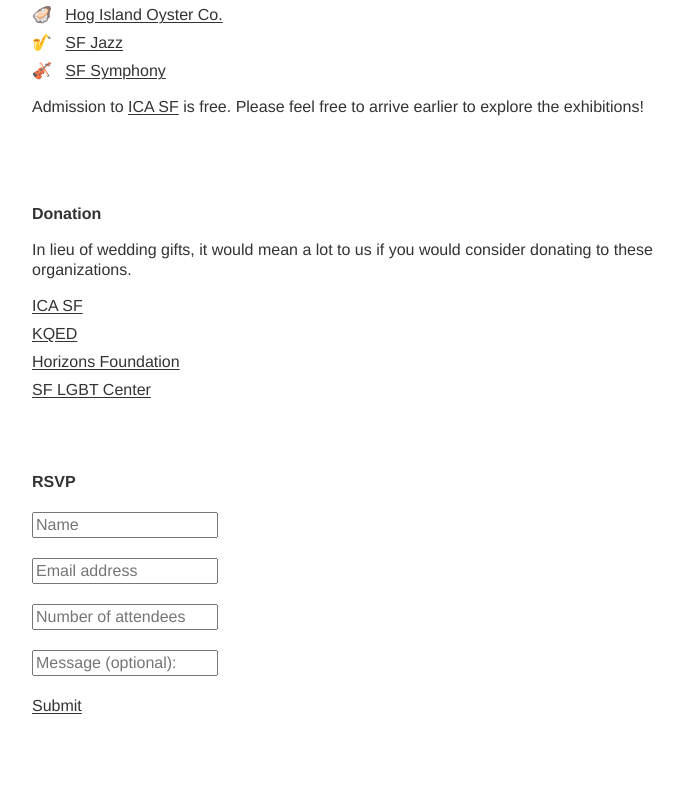
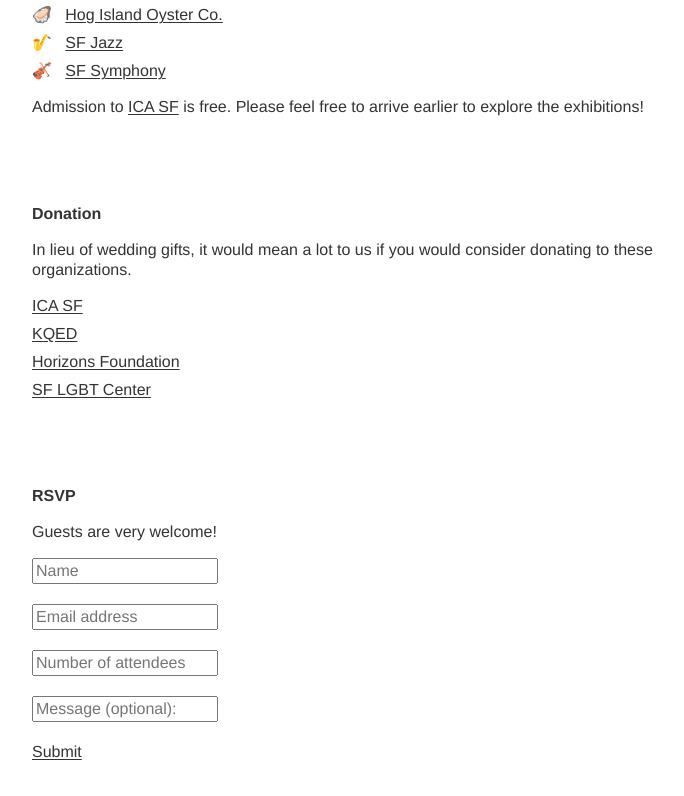
Before and after one commit to graceandkonhee/graceandkonhee.github.io, a plain HTML site: page index.html in a window 1280 px wide. Shown: the part 1257-2053 px from the top of the page, without its empty margins (32-716 px from the left). Drawn offline with Linux system fonts and the light colour scheme.

Commit message:
Update index.html

```diff
--- a/index.html
+++ b/index.html
@@ -93,6 +93,7 @@
   <h2>Donation</h2>
     <div class="entrytopnarrow">
       In lieu of wedding gifts, it would mean a lot to us if you would consider donating to these organizations.
+    </div>
       <ul class="papers2">
         <li class="halfmargin">
           <a href="https://www.icasf.org/donate" target="_blank">ICA SF</a>
@@ -109,7 +110,9 @@
       </ul>
 
   <h2>RSVP</h2>
-      <br>
+    <div class="entrytopnarrow">
+      Guests are very welcome!
+    </div>
     <form
       action="https://formspree.io/f/mayrjngq"
       method="POST"
```
